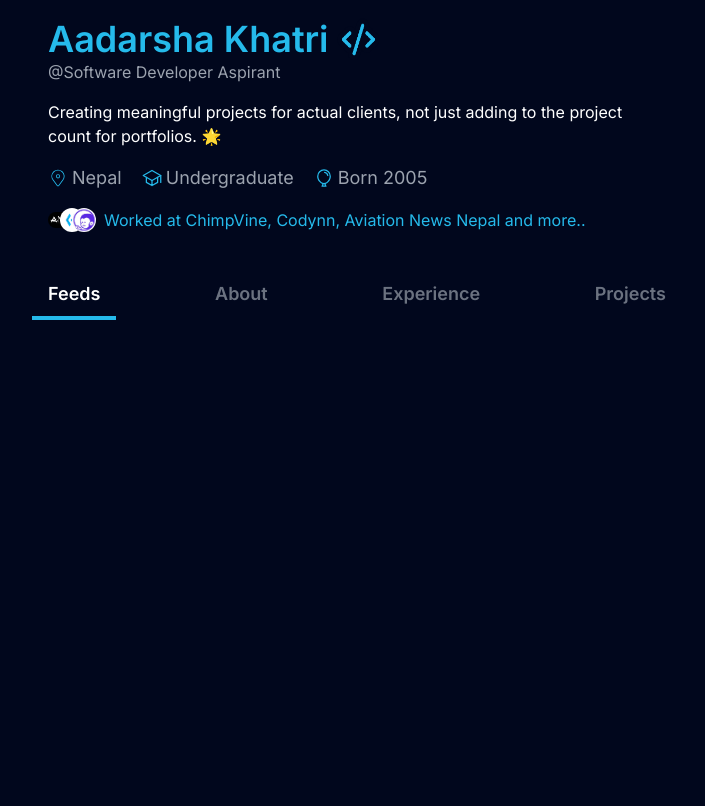
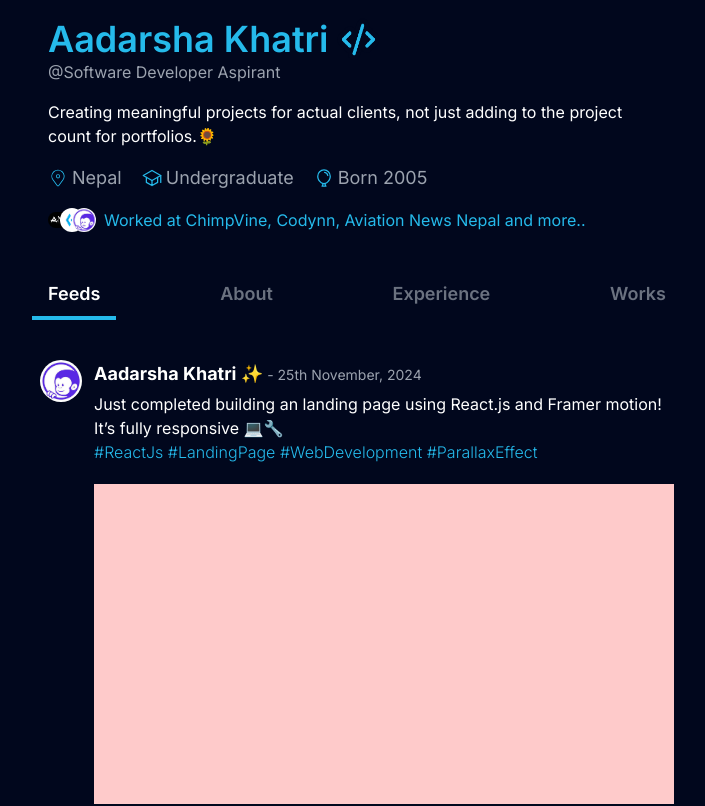
Before and after one commit to AadarshaKhatri/Portfolio, a Next.js app: page / in a window 1280 px wide. Shown: the part 396-1202 px from the top of the page, without its empty margins (283-988 px from the left). Before the commit the page ends 864 px from the top, so only its background shows below. Built offline with nearby package versions, Linux system fonts and the light colour scheme.

Commit message:
Feeds Card Created

```diff
--- /dev/null
+++ b/app/components/FeedCards.tsx
@@ -0,0 +1,49 @@
+import Image from "next/image"
+
+const FeedCards = () => {
+  return (
+    <section className="py-5">
+    <div className="container mx-auto px-2">
+     <div className="flex flex-row gap-1">
+            <div className="w-[50px]">
+              <Image
+                  src = {"/Logo/CV_logo.png"}
+                  alt = "Logos"
+                  height = {42}
+                  width={42}
+                  className="rounded-full max-w-[50px] max-h-[50px]"
+                  quality ={100}/>
+
+
+            </div>
+
+       <div className="flex-1 flex-col">
+        <h1 className="text-white text-lg font-bold pb-1">Aadarsha Khatri ✨<span className="font-normal text-gray-400 text-sm"> - 25th November, 2024 </span></h1>
+
+        {/* Description */}
+        <p className="text-white">Just completed building an landing page using React.js and Framer motion! It’s fully responsive 💻🔧
+          {/* Link: https://localhost:30001
+          #ReactJs #LandingPage #WebDevelopment #ParallaxEffect */}
+        </p>
+
+        {/* Tags */}
+        <p className="text-primary font-light pb-5">
+          #ReactJs #LandingPage #WebDevelopment #ParallaxEffect
+        </p>
+
+        {/* Images */}
+
+        <div className="w-full h-[320px] bg-red-200">
+
+        </div>
+
+       </div>
+
+     </div>
+
+    </div>
+  </section>
+  )
+}
+
+export default FeedCards
--- a/app/section/About.tsx
+++ b/app/section/About.tsx
@@ -2,7 +2,9 @@
 
 const About = () => {
   return (
-    <div>About</div>
+    <div>
+      <h1 className="text-white">This is About Section</h1>
+    </div>
   )
 }
 
--- a/app/section/Experience.tsx
+++ b/app/section/Experience.tsx
@@ -2,7 +2,9 @@
 
 const Experience = () => {
   return (
-    <div>Experience</div>
+    <div>
+      <h1 className="text-white">This is Experience Section</h1>
+    </div>
   )
 }
 
--- a/app/section/Feeds.tsx
+++ b/app/section/Feeds.tsx
@@ -1,8 +1,13 @@
+import FeedCards from "../components/FeedCards"
 
 
 const Feeds = () => {
   return (
-    <div>Feeds</div>
+    <section>
+      <FeedCards/>
+      <FeedCards/>
+    </section>
+
   )
 }
 
--- a/app/section/Feedtabs.tsx
+++ b/app/section/Feedtabs.tsx
@@ -1,6 +1,10 @@
 "use client"
 
 import { useState } from "react"
+import Feeds from "./Feeds"
+import About from "./About"
+import Experience from "./Experience"
+import Works from "./Works"
 
 
 const Feedtabs = () => {
@@ -14,7 +18,7 @@ const Feedtabs = () => {
       <div className="w-full flex flex-col">
 
         {/* Tabs */}
-        <div className="flex flex-row justify-between">
+        <div className="flex flex-row justify-between pb-5">
 
           <div
               onClick={() => handletabs('Feeds')}
@@ -41,26 +45,32 @@ const Feedtabs = () => {
             </div>
 
             <div
-              onClick={() => handletabs('Projects')}
+              onClick={() => handletabs('Works')}
               className={`font-semibold cursor-pointer py-2 px-4 text-lg transition-all duration-100
-                ${activeTabs === 'Projects' ? 'text-white border-b-4 border-primary': 'text-gray-500'}`}
+                ${activeTabs === 'Works' ? 'text-white border-b-4 border-primary': 'text-gray-500'}`}
             >
-              Projects
+              Works
             </div>
         </div>
 
-        {/* <div className="w-full p-4">
-        {activeTab === 'overview' ? (
-          <div>
-            <OverView/>
 
-          </div>
-        ) : (
-          <div>
-            <Tracking/>
-            </div>
-        )}
-      </div> */}
+        {/* Sections */}
+        <div className="w-full">
+        {
+          activeTabs === "Feeds" && <Feeds/>
+        }
+           {
+          activeTabs === "About" && <About/>
+        }
+
+        {
+          activeTabs === "Experience" && <Experience/>
+        }
+
+        {
+          activeTabs === "Works" && <Works/>
+        }
+      </div>
 
       </div>
     </section>
--- a/app/section/UpperSection.tsx
+++ b/app/section/UpperSection.tsx
@@ -81,7 +81,7 @@ const UpperSection = () => {
 
             {/* Info/Bio */}
             <p className="text-white mt-4">
-              Creating meaningful projects for actual clients, not just adding to the project count for portfolios. 🌟
+              Creating meaningful projects for actual clients, not just adding to the project count for portfolios.🌻
             </p>
 
             {/* Icons */}
--- a/app/section/Works.tsx
+++ b/app/section/Works.tsx
@@ -0,0 +1,11 @@
+
+
+const Works = () => {
+  return (
+    <div>
+      <h1 className="text-white">This is Works Page</h1>
+    </div>
+  )
+}
+
+export default Works
```
Also changed, not shown: app/fonts/GeistMonoVF.woff (deleted), app/fonts/GeistVF.woff (deleted).
